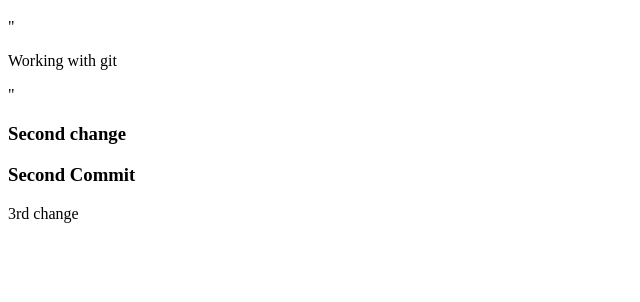
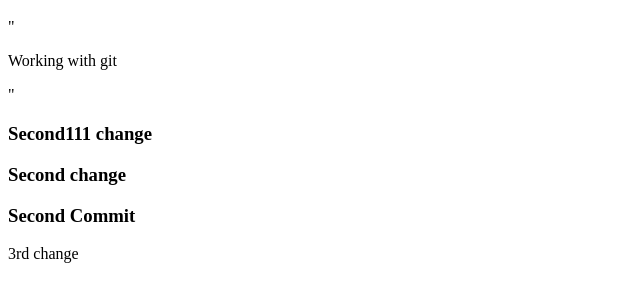
Before and after one commit to ampiyali/GitGithubMasterClass, a plain HTML site: page index.html in a window 1280 px wide. Shown: the part 48-350 px from the top of the page, without its empty margins (0-640 px from the left). Drawn offline with Linux system fonts and the light colour scheme.

Commit message:
second branch
q

```diff
--- a/index.html
+++ b/index.html
@@ -1,5 +1,6 @@
 <h1> Hello World</h1>"
 <p> Working with git</p>"
+<h3> Second111 change</h3>
 <h3> Second change</h3>
 <h3> Second Commit</h3>
 <p> 3rd change </p>
```
